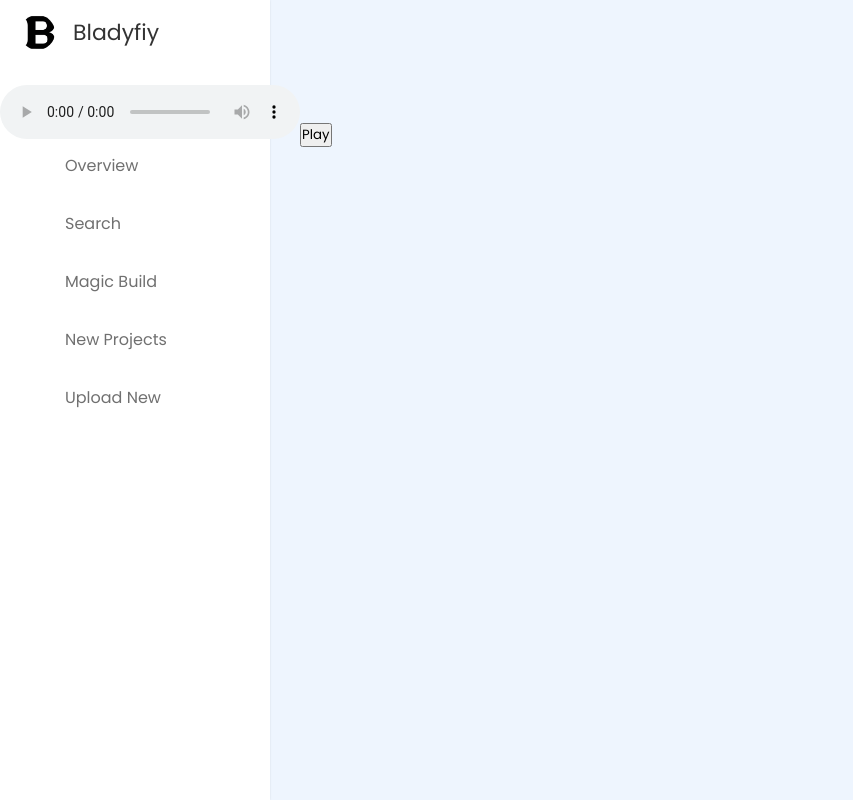
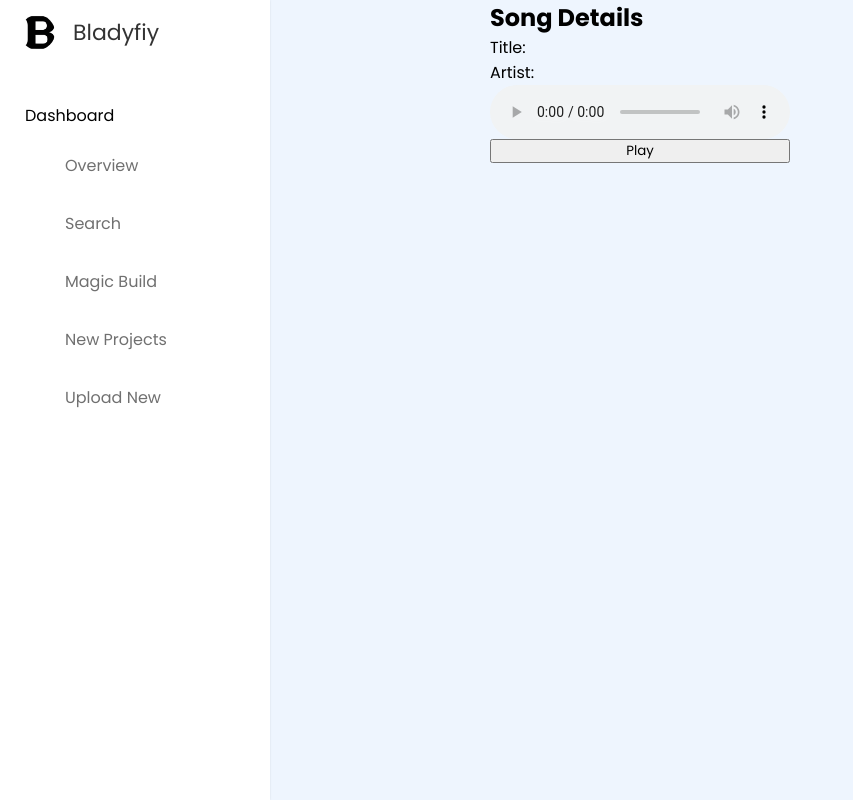
Before and after one commit to Lo10Th/Bladify, a React (Vite) app in the folder frontend/: page /song/1 in a window 1280 px wide. Shown: the whole page, without its empty margins (0-853 px from the left). Built offline with nearby package versions, Linux system fonts and the light colour scheme; no server answers.

Commit message:
fixed some issues

```diff
--- a/frontend/src/App.jsx
+++ b/frontend/src/App.jsx
@@ -1,4 +1,5 @@
 import React, { useState } from 'react';
+import './index.css';
 
 function App() {
   const [inputValue, setInputValue] = useState('');
@@ -18,7 +19,7 @@ function App() {
   };
 
   return (
-    <div className='content'> {/* Hier wird ebenfalls die CSS-Klasse 'content' hinzugefügt */}
+    <div className='content'>
       <div>
         <input
           type="text"
--- a/frontend/src/navbar.jsx
+++ b/frontend/src/navbar.jsx
@@ -27,13 +27,13 @@ function Navbar() {
               <span className="line"></span>
             </div>
             <li className="item">
-              <a href="#" className="link flex">
+              <a href="/" className="link flex">
                 <i className="bx bx-home-alt"></i>
                 <span>Overview</span>
               </a>
             </li>
             <li className="item">
-              <a href="#" className="link flex">
+              <a href="/search" className="link flex">
                 <i className="bx bx-grid-alt"></i>
                 <span>Search</span>
               </a>
--- a/frontend/src/songdetails.jsx
+++ b/frontend/src/songdetails.jsx
@@ -1,16 +1,16 @@
 import React, { useEffect, useState, useRef } from 'react';
 import { useParams } from 'react-router-dom';
+import './index.css';
 
 function SongDetails() {
     const { id } = useParams();
     const [songDetails, setSongDetails] = useState({});
     const audioRef = useRef(null);
-    const [audioSource, setAudioSource] = useState(null); // Dynamisch hinzugefügte Audioquelle
+    const [audioSource, setAudioSource] = useState(null);
 
     const playAudio = () => {
         if (audioRef.current) {
             if (!audioSource) {
-                // Setzen Sie die Audioquelle, wenn sie noch nicht gesetzt ist
                 setAudioSource(
                     <source
                         src={`http://localhost:5000/stream/${songDetails.title}`}
@@ -18,7 +18,7 @@ function SongDetails() {
                     />
                 );
             }
-            audioRef.current.load(); // Laden Sie das Audio-Element
+            audioRef.current.load();
             audioRef.current.play();
         }
     };
@@ -33,7 +33,7 @@ function SongDetails() {
     }, [id]);
 
     return (
-        <div>
+        <div className='content'>
             <h2>Song Details</h2>
             <p>Title: {songDetails.title}</p>
             <p>Artist: {songDetails.artist}</p>
```
